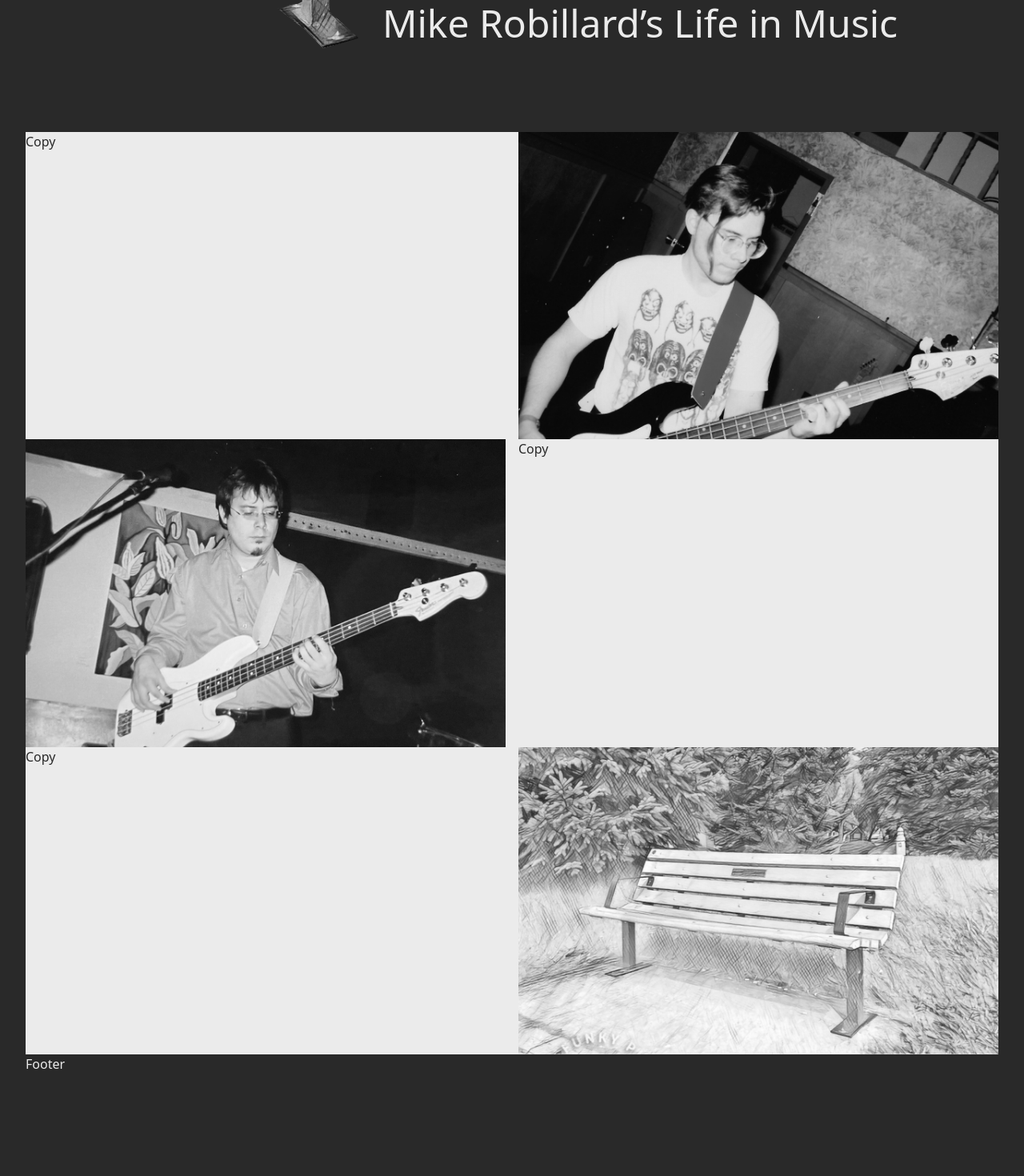
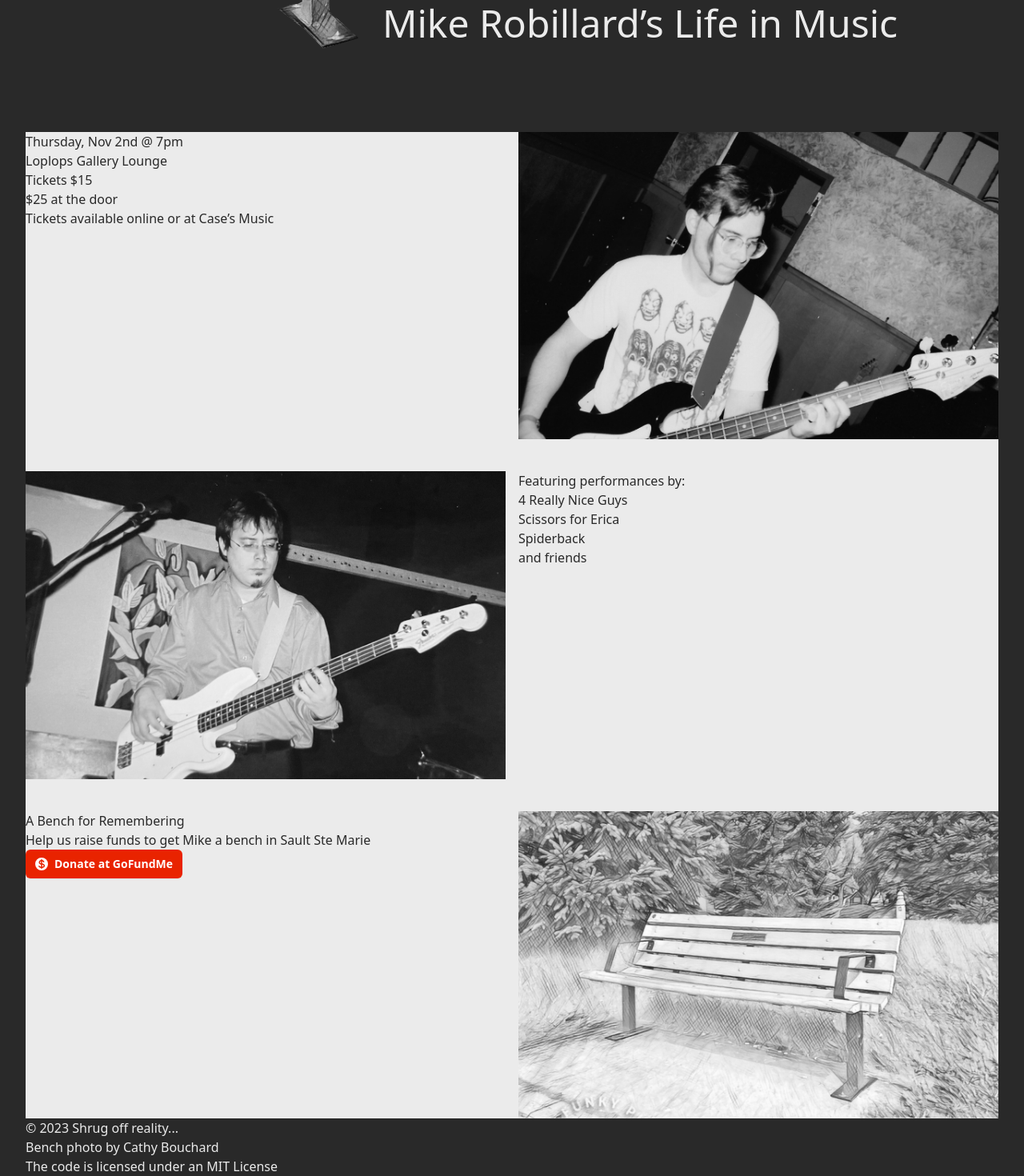
Before and after one commit to widgetapps/shrug-tribute, a Next.js app: page / in a window 1280 px wide. Shown: the part 571-2041 px from the top of the page at 80% size. Before the commit the page ends 1913 px from the top, so only its background shows below. Built offline with nearby package versions, Linux system fonts and the light colour scheme; no server answers.

Commit message:
Got some basic content in there.

```diff
--- a/src/pages/index.tsx
+++ b/src/pages/index.tsx
@@ -6,6 +6,7 @@ import Subscribe from "../components/subscribe"
 import {useState} from "react";
 import Link from "next/link";
 import Mainnav from "@/components/mainav";
+import {CurrencyDollarIcon, TicketIcon} from "@heroicons/react/20/solid";
 
 const inter = Inter({ subsets: ['latin'] })
 const ebgaramond = EB_Garamond({subsets: ['latin']})
@@ -31,9 +32,9 @@ export default function Home({ isConnected }: InferGetServerSidePropsType<typeof
     return (
         <>
             <div className="mx-auto max-w-7xl px-4 sm:px-6 lg:px-8 text-shrug-light">
-                <div className="bg-photo-bench bg-no-repeat b bg-top-bench h-[42rem]">
+                <div className="bg-photo-bench bg-no-repeat bg-top-bench h-[42rem]">
                     <div className="pt-20 pl-16">
-                        <div className="relative w-56 h-56 sm:w-64 sm:h-64 md:w-72 md:h-72 lg:w-72 lg:h-72 rounded-full bg-white flex justify-center items-center border-4 border-shrug-light">
+                        <div className="w-56 h-56 sm:w-64 sm:h-64 md:w-72 md:h-72 lg:w-72 lg:h-72 rounded-full bg-white flex justify-center items-center border-4 border-shrug-light">
                             <Image
                                 src="/img/logo_shrug.svg"
                                 alt="Shrug Off Reality Presents"
@@ -48,10 +49,14 @@ export default function Home({ isConnected }: InferGetServerSidePropsType<typeof
                         A CELEBRATION of<br/>Mike Robillard’s Life in Music
                     </div>
                 </div>
-                <div className="bg-shrug-light text-shrug-dark">
+                <div className="bg-shrug-light text-shrug-dark flex flex-col gap-10">
                     <div className="columns-2">
                         <div>
-                            Copy
+                            <div>Thursday, Nov 2nd @ 7pm</div>
+                            <div>Loplops Gallery Lounge</div>
+                            <div>Tickets $15</div>
+                            <div>$25 at the door</div>
+                            <div>Tickets available online or at Case’s Music</div>
                         </div>
                         <div>
                             <Image src="/img/photo_mike_1.png" alt="" width={640} height={410} />
@@ -62,12 +67,29 @@ export default function Home({ isConnected }: InferGetServerSidePropsType<typeof
                             <Image src="/img/photo_mike_2.png" alt="" width={640} height={410} />
                         </div>
                         <div>
-                            Copy
+                            <div>Featuring performances by:</div>
+                            <ul>
+                                <li>4 Really Nice Guys</li>
+                                <li>Scissors for Erica</li>
+                                <li>Spiderback</li>
+                                <li>and friends</li>
+                            </ul>
                         </div>
                     </div>
                     <div className="columns-2">
                         <div>
-                            Copy
+                            <div>A Bench for Remembering</div>
+                            <div>Help us raise funds to get Mike a bench in Sault Ste Marie</div>
+
+                            <Link href="https://www.gofundme.com/f/mike-robillard?utm_campaign=p_lico+share-sheet&utm_medium=copy_link" passHref>
+                                <button
+                                    type="button"
+                                    className="relative inline-flex items-center gap-x-1.5 rounded-md bg-shrug-red px-3 py-2 text-sm font-semibold text-white shadow-sm hover:bg-white hover:text-shrug-red hover:shadow-lg focus-visible:outline focus-visible:outline-2 focus-visible:outline-offset-2 focus-visible:outline-indigo-600"
+                                >
+                                    <CurrencyDollarIcon className="-ml-0.5 h-5 w-5" aria-hidden="true" />
+                                    Donate at GoFundMe
+                                </button>
+                            </Link>
                         </div>
                         <div>
                             <Image src="/img/photo_bench.png" alt="" width={640} height={410} />
@@ -75,7 +97,9 @@ export default function Home({ isConnected }: InferGetServerSidePropsType<typeof
                     </div>
                 </div>
                 <div>
-                    Footer
+                    <div>&copy; 2023 Shrug off reality...</div>
+                    <div>Bench photo by Cathy Bouchard</div>
+                    <div>The code is licensed under an MIT License</div>
                 </div>
             </div>
         </>
```
